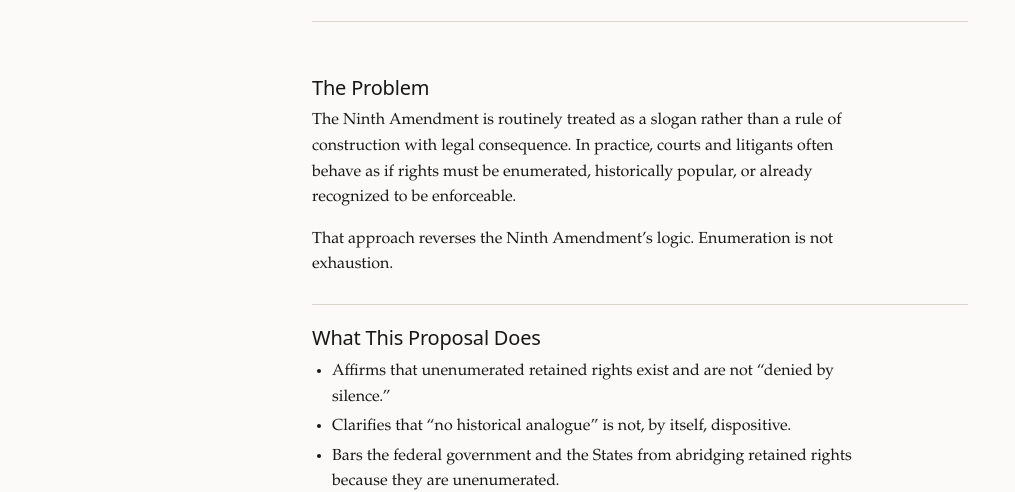
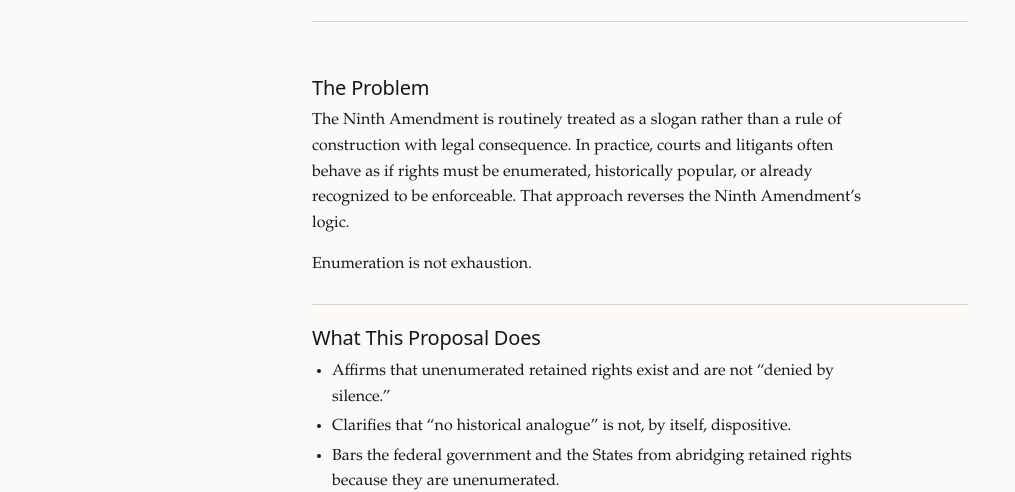
Before and after one commit to abbyjane-dev/ninth, a plain HTML site: page index.html in a window 1280 px wide. Shown: the part 311-803 px from the top of the page, without its empty margins (0-1015 px from the left). Drawn offline with nearby package versions, Linux system fonts and the light colour scheme.

Commit message:
Minor changes to FAQ

```diff
--- a/index.html
+++ b/index.html
@@ -28,10 +28,10 @@
     <p>
       The Ninth Amendment is routinely treated as a slogan rather than a rule of construction with legal consequence.
       In practice, courts and litigants often behave as if rights must be enumerated, historically popular, or already
-      recognized to be enforceable.
+      recognized to be enforceable. That approach reverses the Ninth Amendment’s logic.
     </p>
     <p>
-      That approach reverses the Ninth Amendment’s logic. Enumeration is not exhaustion.
+       Enumeration is not exhaustion.
     </p>
   </section>
 
```
Also changed, not shown: faq.html (+4 -0 lines), 1 other file.
